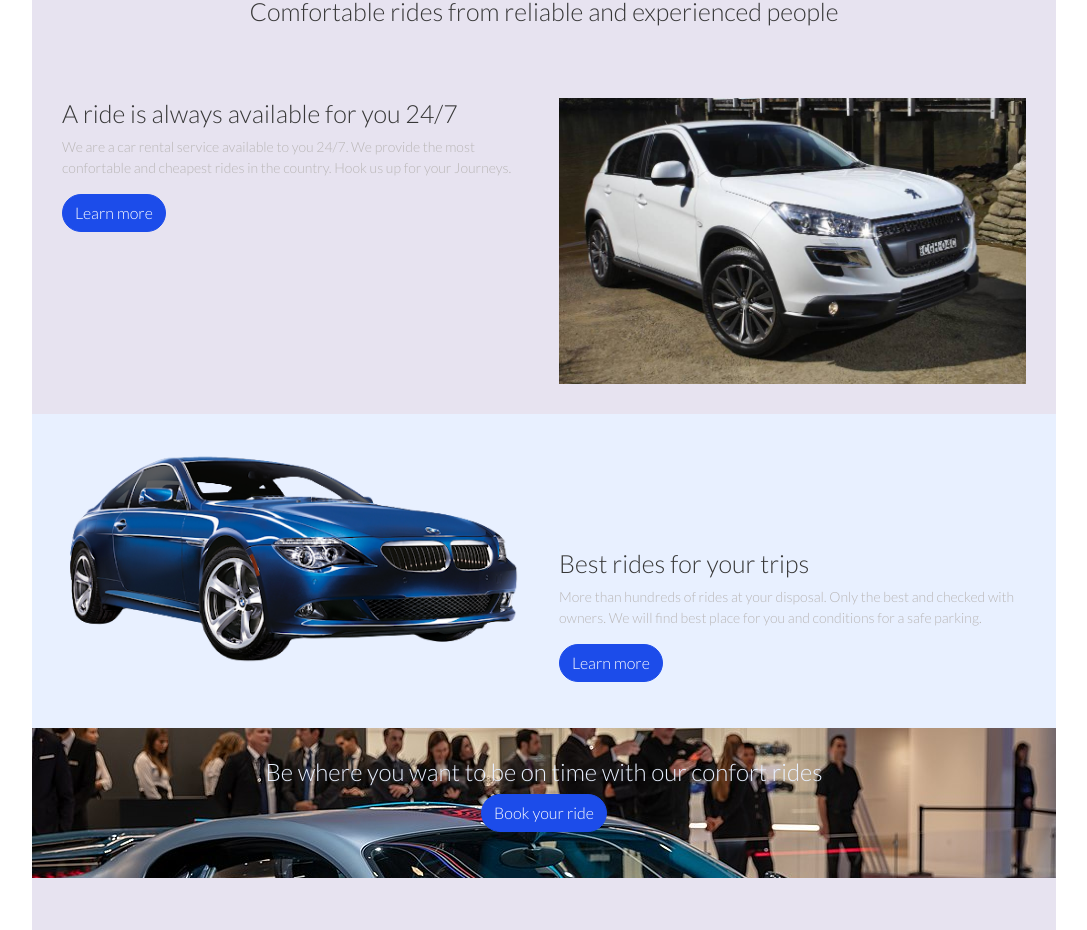
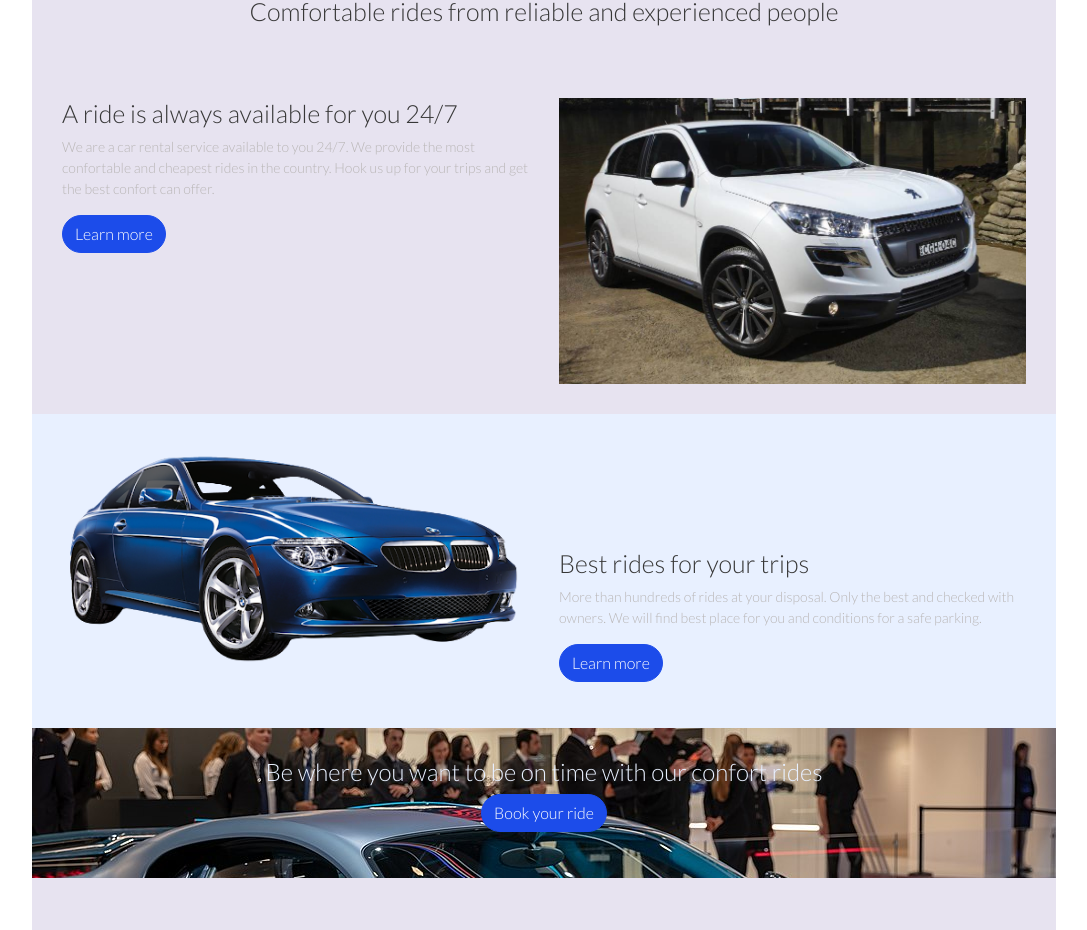
Before and after one commit to tGodson/car-rental-react, a React (Create React App) app: page / in a window 1280 px wide. Shown: the part 858-1788 px from the top of the page, without its empty margins (96-1183 px from the left). Built offline with nearby package versions, Linux system fonts and the light colour scheme.

Commit message:
fixed all errors

```diff
--- a/src/components/AboutSection.js
+++ b/src/components/AboutSection.js
@@ -16,7 +16,8 @@ export default function AboutSection() {
           </h4>
           <p className="about-section__desc">
             We are a car rental service available to you 24/7. We provide the most
-            confortable and cheapest rides in the country. Hook us up for your Journeys.
+            confortable and cheapest rides in the country. Hook us up for your trips and
+            get the best confort can offer.
           </p>
           <p>
             <a href="#register" className="btn btn-oval">
```
